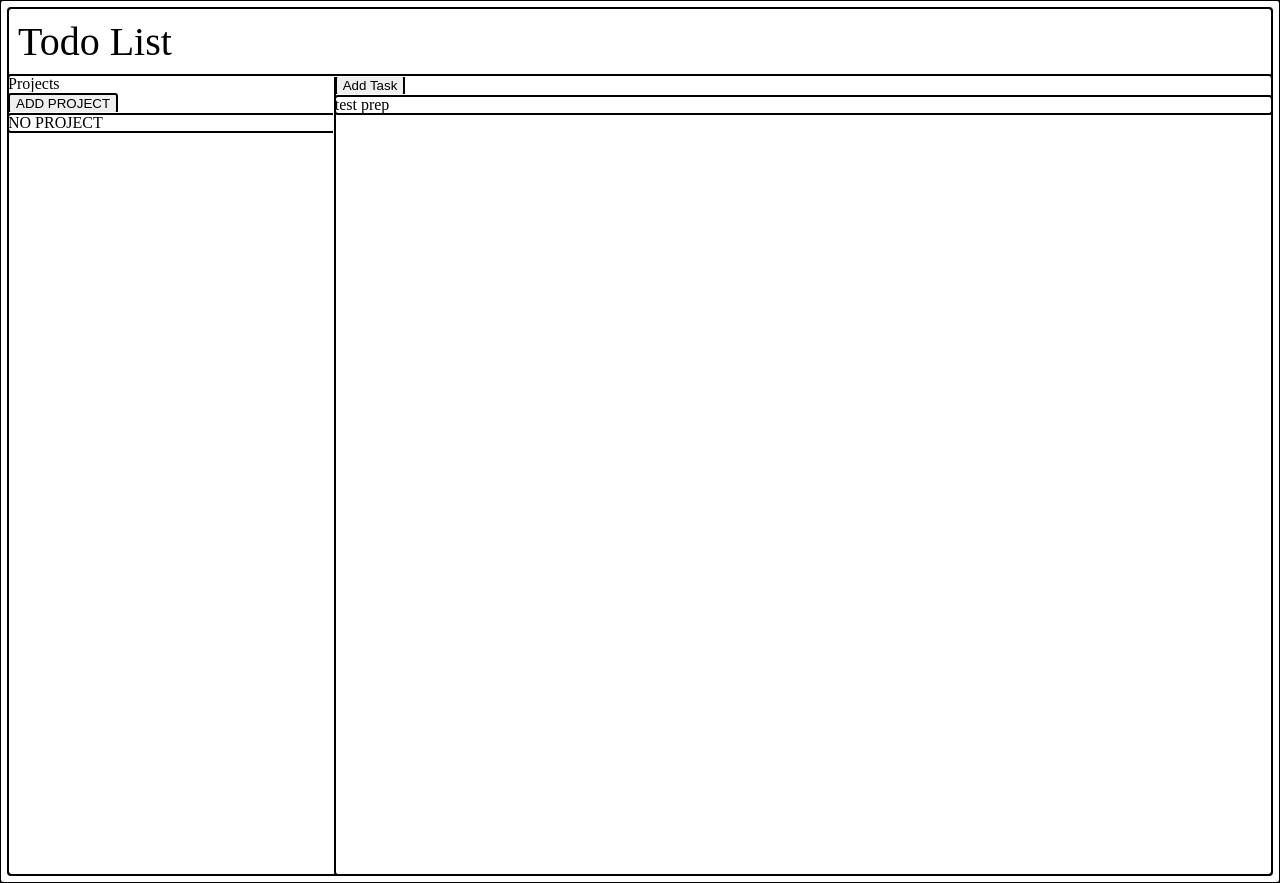
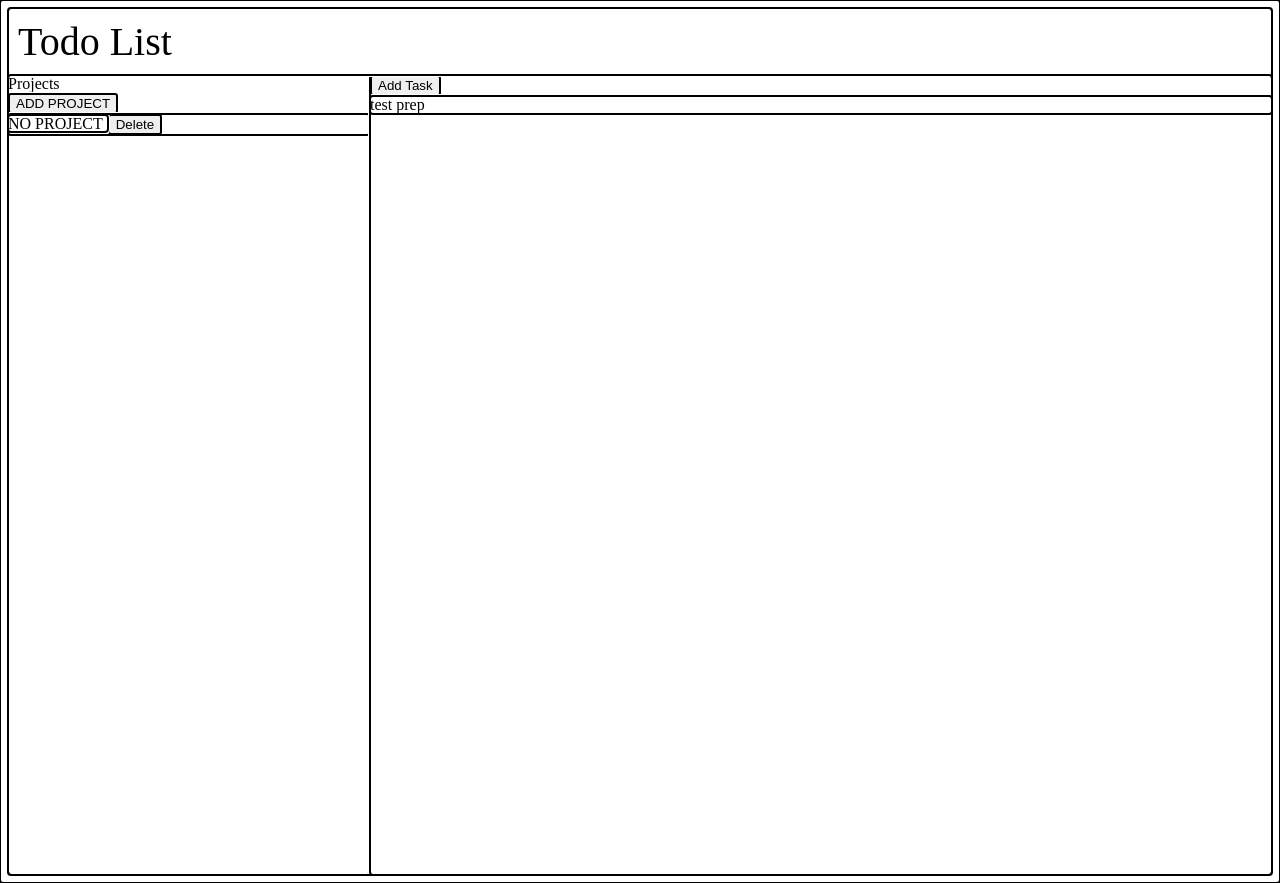
Before and after one commit to singhutp-glitch/todo-list, a website built with webpack: page src/template.html in a window 1280 px wide. Built offline with nearby package versions, Linux system fonts and the light colour scheme.

Commit message:
Add delete btn to project card

```diff
--- a/src/dom.js
+++ b/src/dom.js
@@ -52,8 +52,15 @@ class domStuff
     displayNewProject(project)
     {
         const projectCard=document.createElement('div');
+        const projectName=document.createElement('div');
+        const deleteBtn=document.createElement('button');
+        projectName.classList.add('projectName');
+        deleteBtn.classList.add('deleteProject');
         projectCard.classList.add('projectCard');
-        projectCard.textContent=project.title;
+        projectName.textContent=project.title;
+        deleteBtn.textContent="Delete";
+        projectCard.appendChild(projectName);
+        projectCard.appendChild(deleteBtn);
         projectsDiv.appendChild(projectCard);
     }
     displayNewTask(task)
--- a/src/index.js
+++ b/src/index.js
@@ -41,7 +41,6 @@ projectsDiv.addEventListener('click',(event)=>{
     if(event.target.classList.value==="projectCard")
     {
         const project=projectItem.projects.find((element)=>{return(element.title===event.target.textContent)})
-        console.log(event.target.textContent);
         domItem.displayProject(project);
     }
 })
--- a/src/styles.css
+++ b/src/styles.css
@@ -26,3 +26,7 @@ nav{
 form#newTask>input{
     display: block;
 }
+.projectName{
+    display: inline;
+    padding-right: 5px;
+}
```
